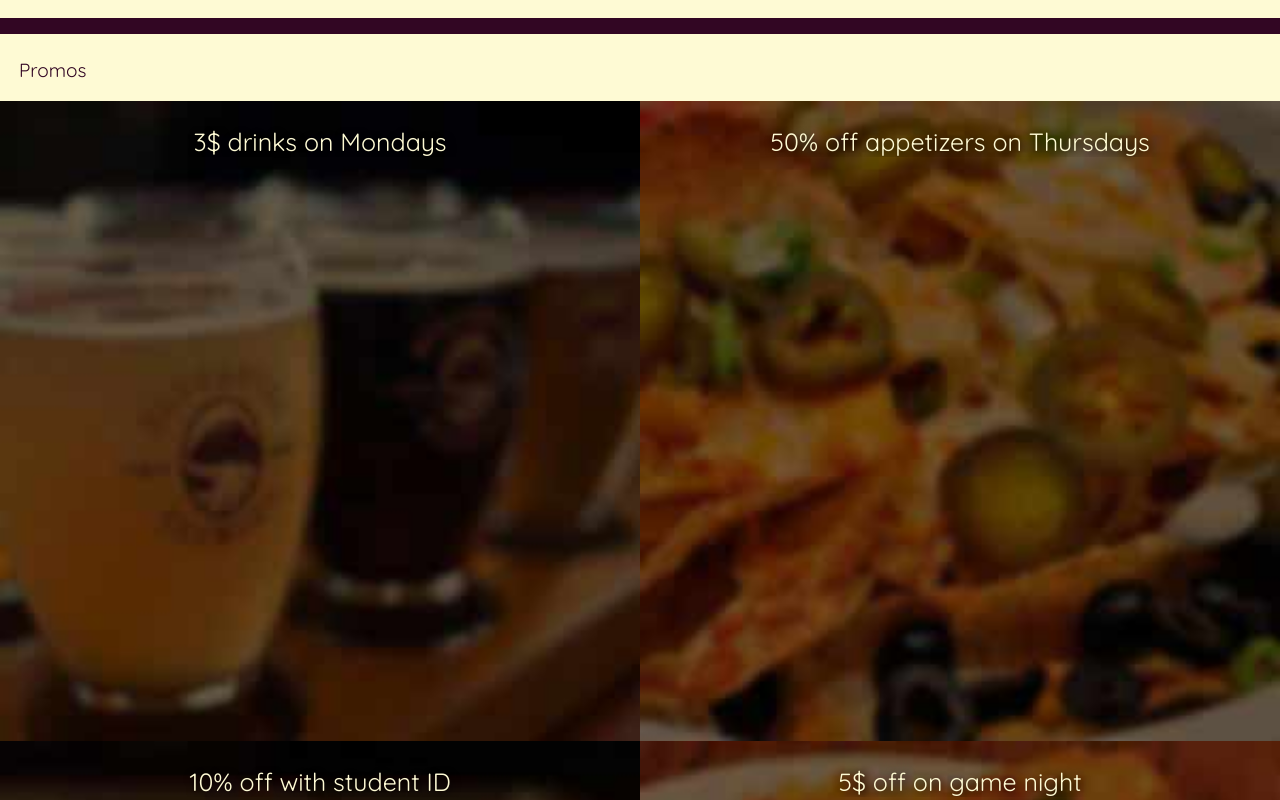
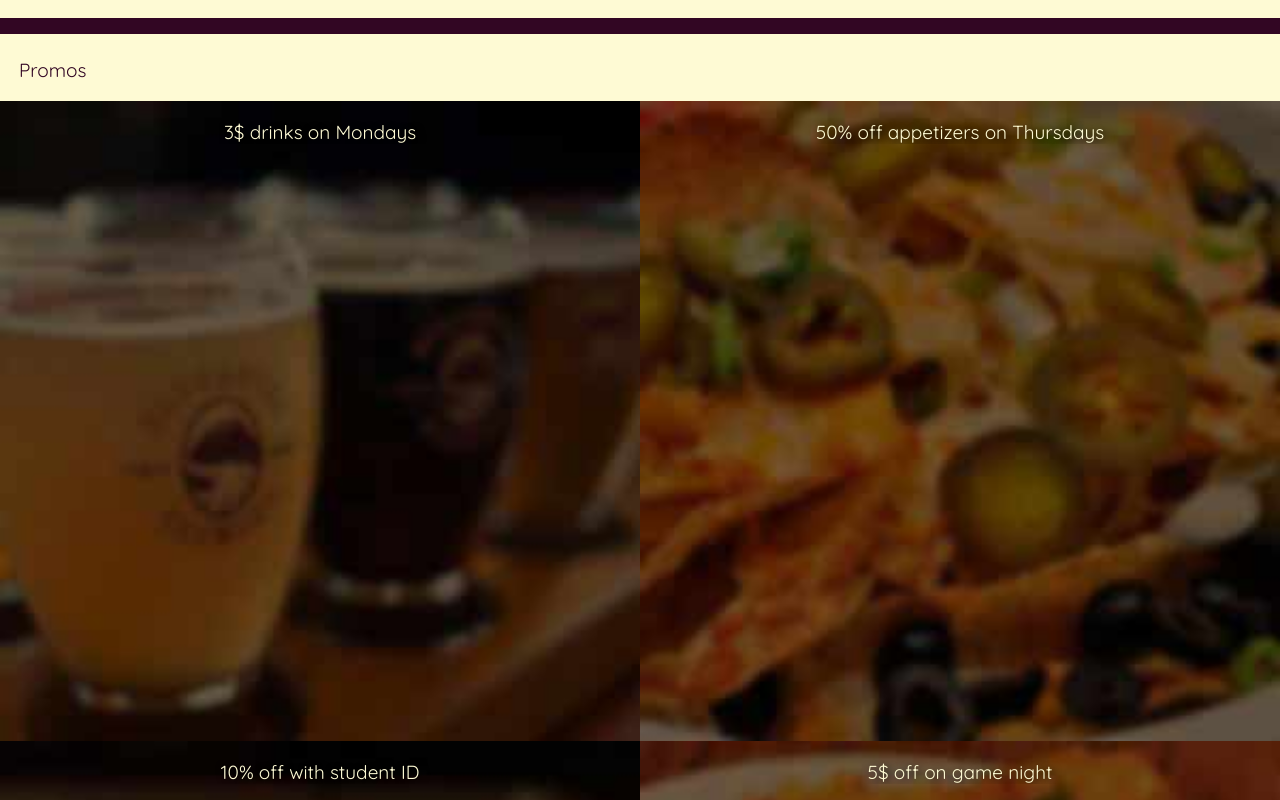
Before and after one commit to celenastefanie/lexus-restaurant, a plain HTML site: page index.html in a window 1280 px wide. Shown: the part 2326-3126 px from the top of the page. Drawn offline with nearby package versions, Linux system fonts and the light colour scheme.

Commit message:
Added sources
Played font sizes

```diff
--- a/css/main.css
+++ b/css/main.css
@@ -220,9 +220,9 @@ p {
   clear: both;
 }
 
-.txt {
+.txt1 {
   text-shadow: 2px 2px 9px #000;
-  font-size: 25px;
+  font-size: 19px;
   position: absolute;
   width: 40%;
   left: 5%;
@@ -232,7 +232,7 @@ p {
 
 .txt2 {
   text-shadow: 2px 2px 9px #000;
-  font-size: 25px;
+  font-size: 19px;
   position: absolute;
   width: 40%;
   left: 55%;
--- a/index.html
+++ b/index.html
@@ -61,7 +61,7 @@
 
   <div class="prom">
     <img class="p-image" src="images/promo1.jpg" alt="Glasses of beer">
-    <p class="txt">3$ drinks on Mondays</p>
+    <p class="txt1">3$ drinks on Mondays</p>
   </div>
 
   <div class="prom">
@@ -71,7 +71,7 @@
 
   <div class="prom">
     <img class="p-image" src="images/promo3.jpg" alt="Cheesy Pizza">
-    <p class="txt">10% off with student ID</p>
+    <p class="txt1">10% off with student ID</p>
   </div>
 
   <div class="prom">
```
Also changed, not shown: 1 other file.
